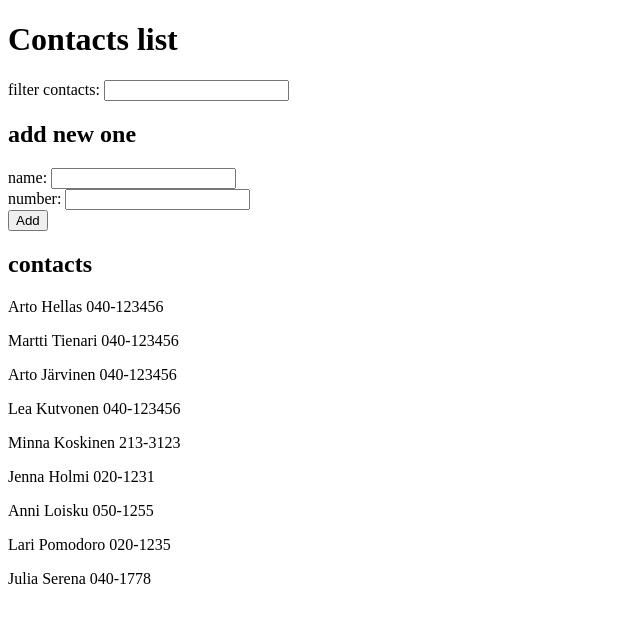
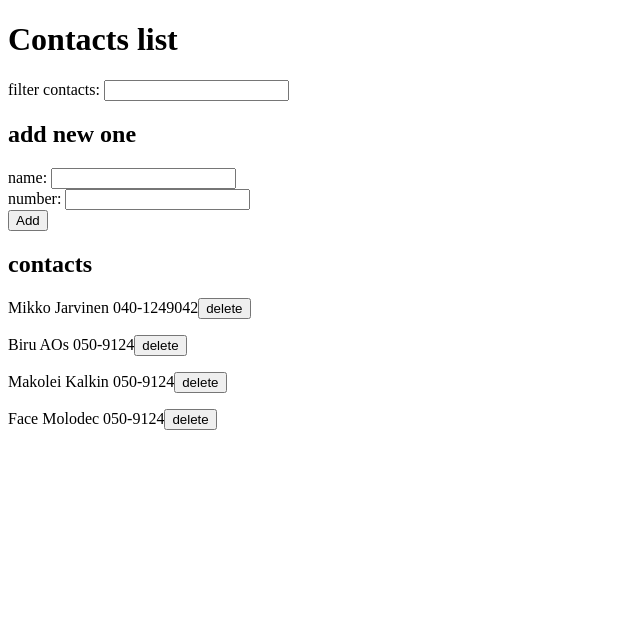
Before and after one commit to ogflow/fullstack-kurssi, a React (Create React App) app in the folder osa2/puhelinluettelo/: page / in a window 1280 px wide. Shown: the top 622 px of the page, without its empty margins (0-640 px from the left). Built offline with nearby package versions, Linux system fonts and the light colour scheme; data requests are answered from the project's data file.

Commit message:
osa2. pugelinluettelo step 9

```diff
--- a/osa2/puhelinluettelo/db.json
+++ b/osa2/puhelinluettelo/db.json
@@ -1,49 +1,24 @@
 {
   "persons": [
     {
-      "name": "Arto Hellas",
-      "number": "040-123456",
+      "name": "Mikko Jarvinen",
+      "number": "040-1249042",
       "id": 1
     },
     {
-      "name": "Martti Tienari",
-      "number": "040-123456",
-      "id": 2
-    },
-    {
-      "name": "Arto Järvinen",
-      "number": "040-123456",
+      "name": "Biru AOs",
+      "number": "050-9124",
       "id": 3
     },
     {
-      "name": "Lea Kutvonen",
-      "number": "040-123456",
+      "name": "Makolei Kalkin",
+      "number": "050-9124",
       "id": 4
     },
     {
-      "name": "Minna Koskinen",
-      "number": "213-3123",
+      "name": "Face Molodec",
+      "number": "050-9124",
       "id": 5
-    },
-    {
-      "name": "Jenna Holmi",
-      "number": "020-1231",
-      "id": 6
-    },
-    {
-      "name": "Anni Loisku",
-      "number": "050-1255",
-      "id": 7
-    },
-    {
-      "name": "Lari Pomodoro",
-      "number": "020-1235",
-      "id": 8
-    },
-    {
-      "name": "Julia Serena",
-      "number": "040-1778",
-      "id": 9
     }
   ]
 }
--- a/osa2/puhelinluettelo/src/components/App.js
+++ b/osa2/puhelinluettelo/src/components/App.js
@@ -19,7 +19,7 @@ const App = () => {
       })
   }, [])
 
-  const handleFormSubmit = (e) => {
+  const handleFormSubmit = e => {
     e.preventDefault()
 
     if (persons.some(person => person.name === newName))
@@ -28,13 +28,25 @@ const App = () => {
     const newPerson = {
       name: newName,
       number: newNumber,
-      id: persons.length + 1
+      id: persons.length ? persons[persons.length - 1].id + 1 : 1
     }
     personService
       .create(newPerson)
       .then(createdNote =>
         setPersons(persons.concat(createdNote))
       )
+  }
+
+  const handlePersonDelete = id => {
+    if (window.confirm('Are you sure?'))
+      personService
+        .deleteBy(id)
+        .then(res => {
+          console.log(`person with id ${id} was deleted`)
+          setPersons(persons.filter(person =>
+            person.id !== id ? person : false
+          ))
+        })
   }
 
   const names = persons.filter(({ name }) => {
@@ -45,7 +57,8 @@ const App = () => {
     <Person
       key={id}
       name={name}
-      number={number} />
+      number={number}
+      deletePerson={() => handlePersonDelete(id)} />
   )
 
   return (
--- a/osa2/puhelinluettelo/src/components/Person.js
+++ b/osa2/puhelinluettelo/src/components/Person.js
@@ -1,9 +1,14 @@
 import React from 'react';
 
-const Person = ({ name, number }) => {
+const Person = ({ name, number, deletePerson }) => {
   return (
     <p>
       {name} {number}
+      <button
+        type="button"
+        onClick={deletePerson}>
+        delete
+      </button>
     </p>
   );
 };
--- a/osa2/puhelinluettelo/src/services/personService.js
+++ b/osa2/puhelinluettelo/src/services/personService.js
@@ -7,12 +7,18 @@ const getAll = () => {
   return req.then(res => res.data)
 }
 
-const create = (newObject) => {
+const create = newObject => {
   const req = axios.post(baseUrl, newObject)
   return req.then(res => res.data)
 }
 
+const deleteBy = id => {
+  const req = axios.delete(`${baseUrl}/${id}`)
+  return req.then(res => res.statusText === 'OK')
+}
+
 export default {
   getAll,
-  create
+  create,
+  deleteBy
 }
```
